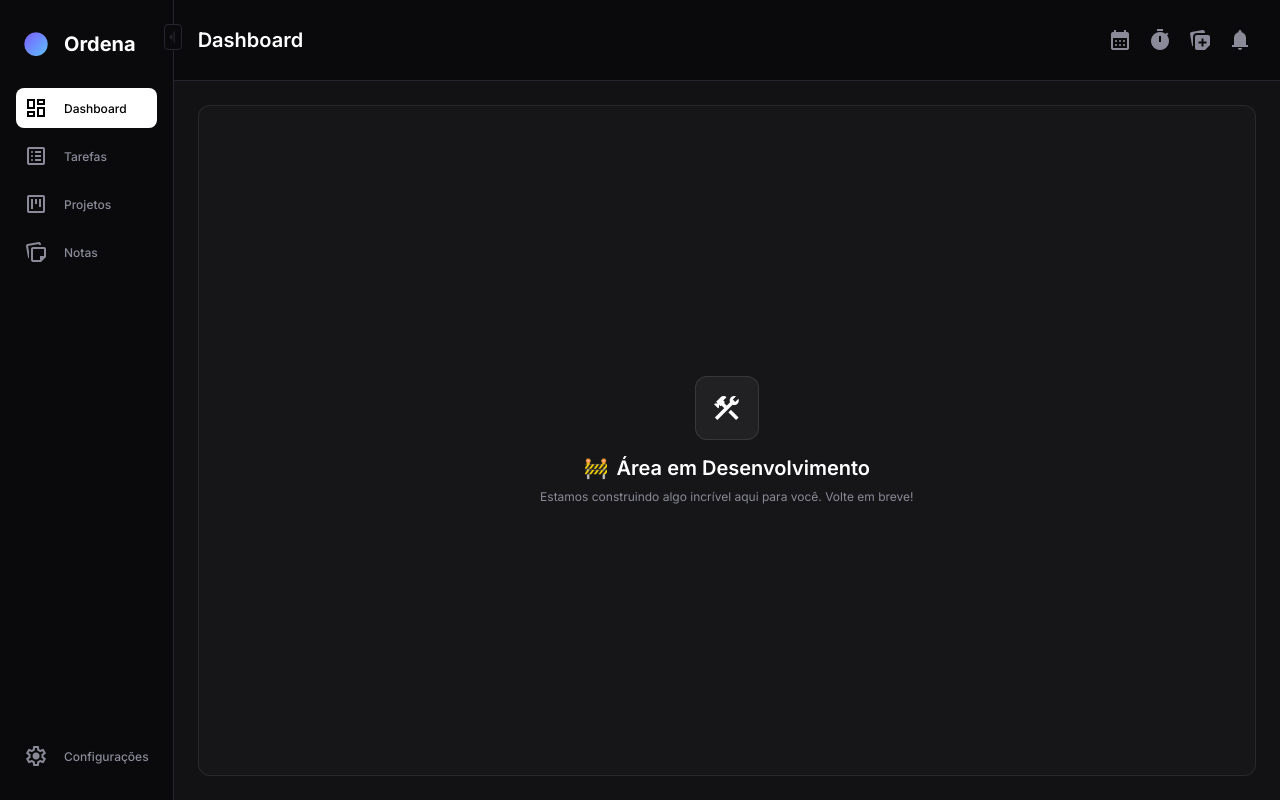
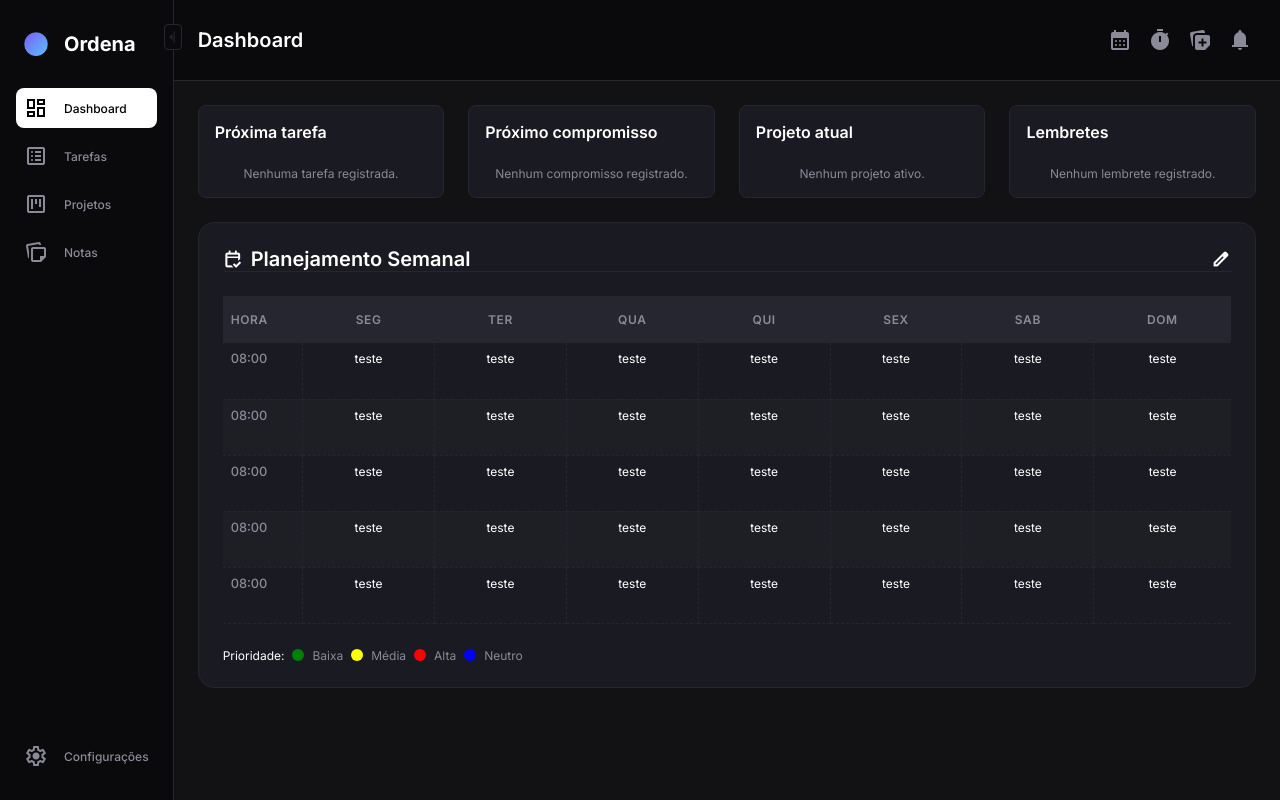
Before and after one commit to rafaelcsilva-dev/ordena, a React (Vite) app: page / in a window 1280 px wide. Built offline with nearby package versions, Linux system fonts and the light colour scheme.

Commit message:
feat: implementa layout da dashboard
- Adiciona quatro cards visuais no cabeçalho
- Adiciona grade semanal à dashboard
- Estrutura o layout e a estilização inicial dos componentes

```diff
--- a/src/pages/Dashboard/Dashboard.css
+++ b/src/pages/Dashboard/Dashboard.css
@@ -0,0 +1,40 @@
+.dashboard-page {
+  display: flex;
+  flex-direction: column;
+  flex: 1;
+  gap: var(--s4);
+
+  & header {
+    display: flex;
+    gap: var(--s4);
+
+    & .card {
+      flex: 1;
+
+      padding: var(--s3);
+
+      background-color: var(--bg-card);
+      border: 1px solid var(--border-color);
+      border-radius: var(--s2);
+
+      & span {
+        color: var(--text-main);
+        font-size: var(--text-body);
+        font-weight: 600;
+      }
+
+      & div {
+        display: flex;
+        justify-content: center;
+
+        margin-top: var(--s4);
+
+        & span {
+          color: var(--text-muted);
+          font-size: var(--text-small);
+          font-weight: 400;
+        }
+      }
+    }
+  }
+}
--- a/src/pages/Dashboard/Dashboard.tsx
+++ b/src/pages/Dashboard/Dashboard.tsx
@@ -1,9 +1,44 @@
+import "./Dashboard.css";
+
 import InDevelopment from "../../components/InDevelopment/InDevelopment";
+import WeeklySchedule from "./WeeklySchedule/WeeklySchedule";
 
 export default function Dashboard() {
   return (
-    <>
-      <InDevelopment />
-    </>
+    <section className="dashboard-page">
+      {/*<InDevelopment />*/}
+
+      <header>
+        <div className="card">
+          <span>Próxima tarefa</span>
+          <div>
+            <span>Nenhuma tarefa registrada.</span>
+          </div>
+        </div>
+
+        <div className="card">
+          <span>Próximo compromisso</span>
+          <div>
+            <span>Nenhum compromisso registrado.</span>
+          </div>
+        </div>
+
+        <div className="card">
+          <span>Projeto atual</span>
+          <div>
+            <span>Nenhum projeto ativo.</span>
+          </div>
+        </div>
+
+        <div className="card">
+          <span>Lembretes</span>
+          <div>
+            <span>Nenhum lembrete registrado.</span>
+          </div>
+        </div>
+      </header>
+
+      <WeeklySchedule />
+    </section>
   );
 }
--- /dev/null
+++ b/src/pages/Dashboard/WeeklySchedule/WeeklySchedule.css
@@ -0,0 +1,126 @@
+.weekly-schedule {
+  display: flex;
+  flex-direction: column;
+  gap: var(--s4);
+  padding: var(--s4);
+
+  background-color: var(--bg-card);
+  border: 1px solid var(--border-color);
+  border-radius: var(--s3);
+
+  color: var(--text-main);
+  overflow-x: auto;
+
+  header {
+    display: flex;
+    justify-content: space-between;
+    align-items: center;
+
+    border-bottom: 1px solid var(--border-color);
+
+    & div {
+      display: flex;
+      align-items: center;
+      gap: var(--s2);
+
+      & span {
+        font-size: var(--text-h3);
+        font-weight: 600;
+      }
+    }
+
+    & button {
+      color: var(--text-main);
+    }
+  }
+
+  /* Estrutura da Tabela */
+  table {
+    width: 100%;
+    border-collapse: collapse;
+    font-size: var(--text-small);
+
+    /* Cabeçalho */
+    thead {
+      background-color: var(--border-color);
+
+      th {
+        padding: var(--s3) var(--s2);
+
+        color: var(--text-muted);
+        font-weight: 600;
+        text-transform: uppercase;
+        text-align: center;
+        letter-spacing: 0.05em;
+
+        &:first-child {
+          text-align: left;
+          width: 80px;
+        }
+      }
+    }
+
+    /* Corpo da Tabela */
+    tbody {
+      tr {
+        border-bottom: 1px dashed var(--border-color);
+
+        &:nth-child(even) {
+          background-color: #ffffff04;
+        }
+
+        /* Coluna da hora (primeiro td de cada linha) */
+        td:first-child {
+          color: var(--text-muted);
+          font-weight: 500;
+          font-size: 0.8rem;
+          text-align: left;
+        }
+
+        /* Demais células (dias da semana) */
+        td {
+          margin: auto 0;
+          padding: 8px;
+          height: 56px;
+          text-align: center;
+          vertical-align: top;
+          border-right: 1px dashed var(--border-color);
+
+          &:last-child {
+            border-right: none;
+          }
+        }
+      }
+    }
+  }
+
+  footer {
+    display: flex;
+    align-items: center;
+    gap: var(--s2);
+
+    span {
+      color: var(--text-main);
+      font-size: var(--text-small);
+    }
+
+    div {
+      display: flex;
+      align-items: center;
+      gap: var(--s2);
+
+      span:first-child {
+        width: 12px;
+        height: 12px;
+
+        margin: auto 0;
+
+        border-radius: 50%;
+      }
+
+      span:last-child {
+        color: var(--text-muted);
+      }
+    }
+  }
+}
--- /dev/null
+++ b/src/pages/Dashboard/WeeklySchedule/WeeklySchedule.tsx
@@ -0,0 +1,135 @@
+import "./WeeklySchedule.css";
+import Icon from "../../../components/Icon/Icon";
+
+export default function WeeklySchedule() {
+  return (
+    <div className="weekly-schedule">
+      <header>
+        <div>
+          <Icon name="calendar_check" />
+          <span>Planejamento Semanal</span>
+        </div>
+
+        <div>
+          <button>
+            <Icon name="edit" />
+          </button>
+        </div>
+      </header>
+
+      <table>
+        <thead>
+          <tr>
+            <th scope="col">Hora</th>
+            <th scope="col">Seg</th>
+            <th scope="col">Ter</th>
+            <th scope="col">Qua</th>
+            <th scope="col">Qui</th>
+            <th scope="col">Sex</th>
+            <th scope="col">Sab</th>
+            <th scope="col">Dom</th>
+          </tr>
+        </thead>
+
+        <tbody>
+          <tr>
+            <td>08:00</td>
+            <td>teste</td>
+            <td>teste</td>
+            <td>teste</td>
+            <td>teste</td>
+            <td>teste</td>
+            <td>teste</td>
+            <td>teste</td>
+          </tr>
+
+          <tr>
+            <td>08:00</td>
+            <td>teste</td>
+            <td>teste</td>
+            <td>teste</td>
+            <td>teste</td>
+            <td>teste</td>
+            <td>teste</td>
+            <td>teste</td>
+          </tr>
+
+          <tr>
+            <td>08:00</td>
+            <td>teste</td>
+            <td>teste</td>
+            <td>teste</td>
+            <td>teste</td>
+            <td>teste</td>
+            <td>teste</td>
+            <td>teste</td>
+          </tr>
+
+          <tr>
+            <td>08:00</td>
+            <td>teste</td>
+            <td>teste</td>
+            <td>teste</td>
+            <td>teste</td>
+            <td>teste</td>
+            <td>teste</td>
+            <td>teste</td>
+          </tr>
+
+          <tr>
+            <td>08:00</td>
+            <td>teste</td>
+            <td>teste</td>
+            <td>teste</td>
+            <td>teste</td>
+            <td>teste</td>
+            <td>teste</td>
+            <td>teste</td>
+          </tr>
+        </tbody>
+      </table>
+
+      <footer>
+        <span>Prioridade:</span>
+
+        <div>
+          <span
+            style={{
+              backgroundColor: "green",
+            }}
+          ></span>
+          <span>Baixa</span>
+        </div>
+
+        <div>
+          <span
+            style={{
+              backgroundColor: "yellow",
+            }}
+          ></span>
+          <span>Média</span>
+        </div>
+
+        <div>
+          <span
+            style={{
+              backgroundColor: "red",
+            }}
+          ></span>
+
+          <span>Alta</span>
+        </div>
+
+        <div>
+          <span
+            style={{
+              backgroundColor: "blue",
+            }}
+          ></span>
+
+          <span>Neutro</span>
+        </div>
+      </footer>
+    </div>
+  );
+}
```
